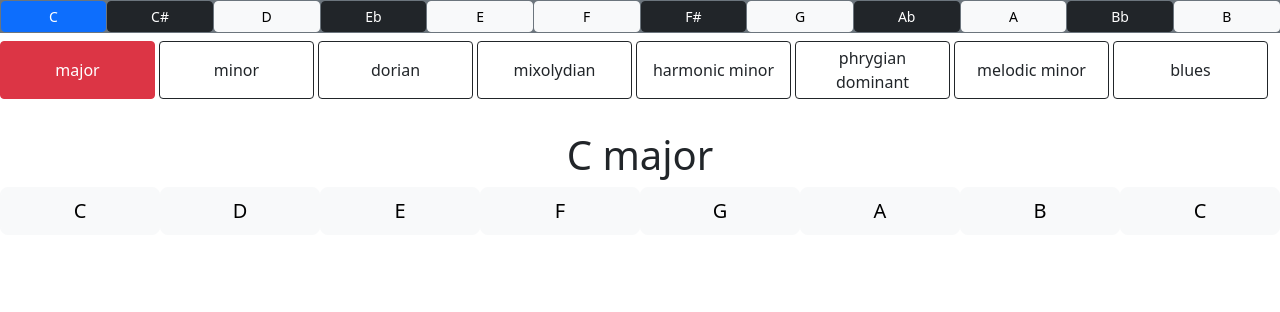
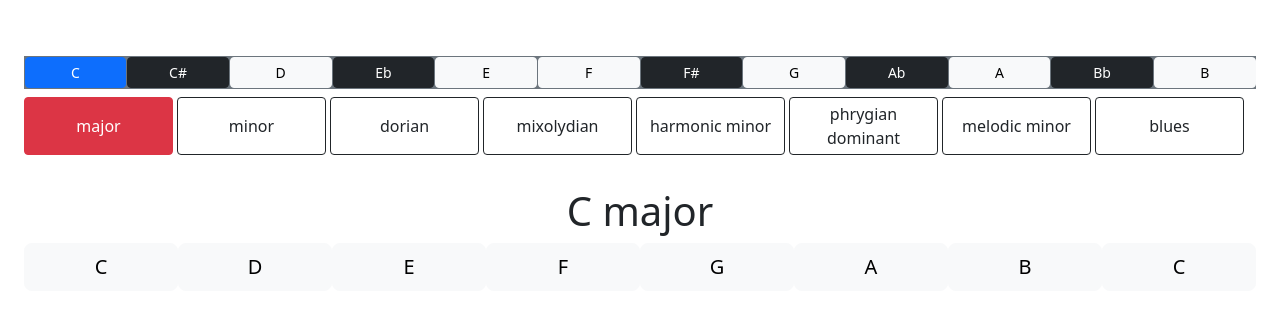
Before and after one commit to brna/muzka, a plain HTML site: page scales/index.html in a window 1280 px wide. Drawn offline with Linux system fonts and the light colour scheme.

Commit message:
Update index.html

```diff
--- a/scales/index.html
+++ b/scales/index.html
@@ -19,7 +19,7 @@
     />
     <script type="module" src="scale-display.js"></script>
   </head>
-  <body>
+  <body class="p-4" style="margin-top: 2em" style="font-size: 200%">
     <scale-display></scale-display>
   </body>
 </html>
```
